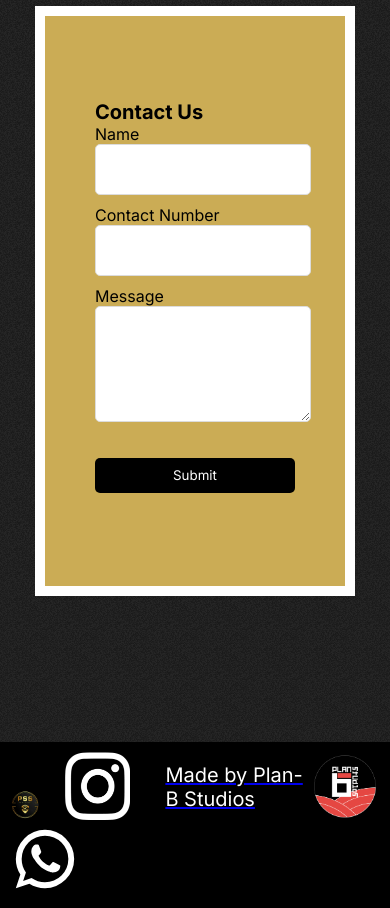
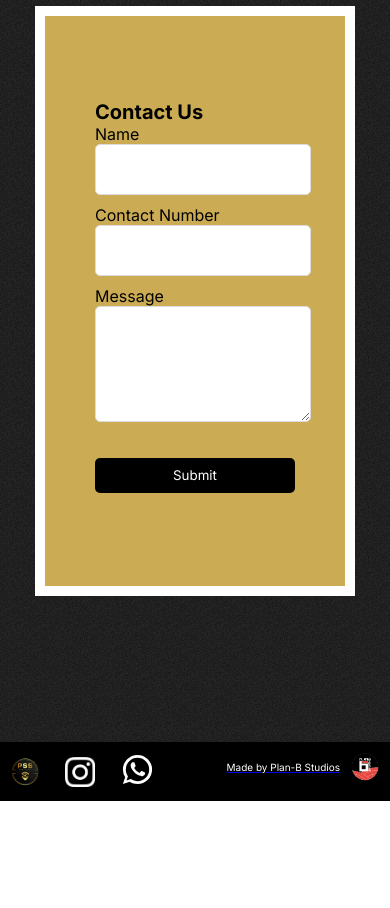
Before and after one commit to vnithish/Football-club, a React (Create React App) app: page / in a window 390 px wide. Shown: the part 5412-6320 px from the top of the page. After the commit the page ends 6213 px from the top, so only its background shows below. Built offline with nearby package versions, Linux system fonts and the light colour scheme.

Commit message:
login responsive

```diff
--- a/src/components/Footer2/Footer2.css
+++ b/src/components/Footer2/Footer2.css
@@ -43,18 +43,23 @@
     height: 30px;
   }
 
-  .left > .MuiSvgIcon-root {
+  .left > a > img {
+    width: 30px;
+    height: 30px;
+  }
+
+  .left > a > .MuiSvgIcon-root {
     font-size: 35px;
     color: white;
   }
 
-  .right > img {
+  .right > a > img {
     width: 30px;
     height: 30px;
     margin-left: 10px;
   }
 
-  .right > p {
+  .right > a > p {
     font-size: 10px;
     color: white;
   }
--- a/src/components/Login/Login.css
+++ b/src/components/Login/Login.css
@@ -1,7 +1,6 @@
 .container {
-  height: 100%;
-  min-height: 100vh;
   width: 100%;
+  height: 1000px;
   background: linear-gradient(to right, #9900ff, #cc80ff);
   display: flex;
   justify-content: center;
@@ -10,8 +9,7 @@
 
 .innerBox {
   max-width: fit-content;
-  max-height: fit-content;
-  height: 100%;
+  height: 400px;
   width: 100%;
   background-color: #fff;
   box-shadow: 1px 1px 4px rgba(0, 0, 0, 0.2);
```
Also changed, not shown: src/Admin.css (line endings or trailing spaces), 2 other files (tests, documents, lock files or other folders).
